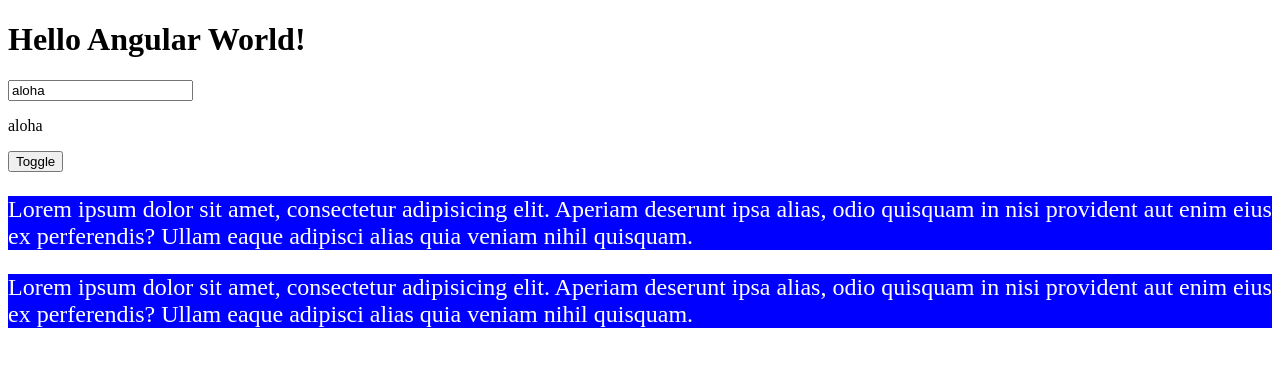
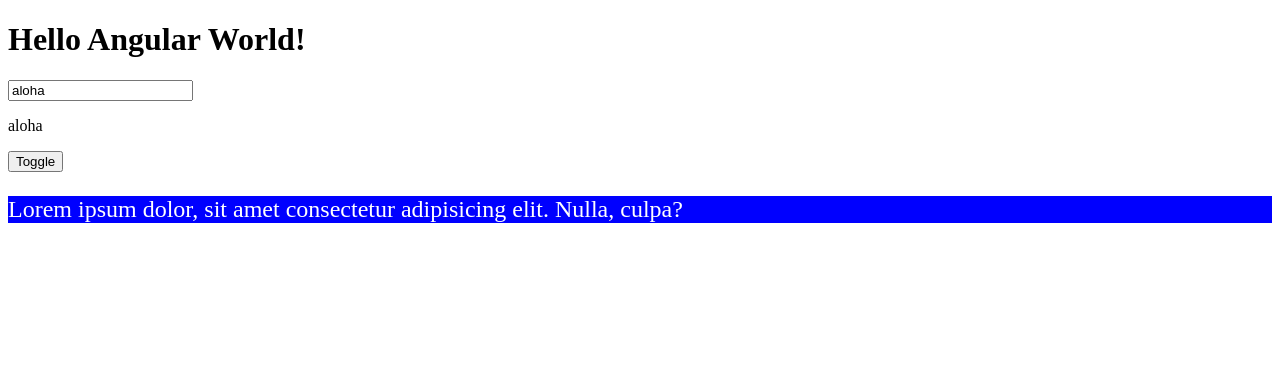
Before and after one commit to gegorov/angular-basics, an Angular app: page / in a window 1280 px wide. Shown: the top 366 px of the page. Built offline with nearby package versions, Linux system fonts and the light colour scheme.

Commit message:
section 2 ngif else

```diff
--- a/src/app/app.component.html
+++ b/src/app/app.component.html
@@ -3,31 +3,13 @@
 <input type="text" [(ngModel)]="title" />
 
 <p>{{ title }}</p>
-<button (click)="backgroundToggle = !backgroundToggle">Toggle</button>
+<button (click)="toggle = !toggle">Toggle</button>
 
-<!-- <div
-    [ngStyle]="{
-        width: '200px',
-        height: '200px',
-        borderRadius: '5px',
-        border: '1px solid #ccc',
-        background: backgroundToggle ? 'red' : 'blue'
-    }"
-></div> -->
-
-<p
-    [ngClass]="{
-        red: backgroundToggle,
-        blue: !backgroundToggle
-    }"
->
-    Lorem ipsum dolor sit amet, consectetur adipisicing elit. Aperiam deserunt
-    ipsa alias, odio quisquam in nisi provident aut enim eius ex perferendis?
-    Ullam eaque adipisci alias quia veniam nihil quisquam.
+<p *ngIf="toggle; else blueP" class="red">
+    Lorem, ipsum dolor sit amet consectetur adipisicing elit. Repudiandae, quam.
 </p>
-
-<p [class.blue]="!backgroundToggle" [class.red]="backgroundToggle">
-    Lorem ipsum dolor sit amet, consectetur adipisicing elit. Aperiam deserunt
-    ipsa alias, odio quisquam in nisi provident aut enim eius ex perferendis?
-    Ullam eaque adipisci alias quia veniam nihil quisquam.
-</p>
+<ng-template #blueP>
+    <p class="blue">
+        Lorem ipsum dolor, sit amet consectetur adipisicing elit. Nulla, culpa?
+    </p>
+</ng-template>
--- a/src/app/app.component.ts
+++ b/src/app/app.component.ts
@@ -7,7 +7,7 @@
 })
 export class AppComponent {
     title = 'aloha';
-    backgroundToggle = false;
+    toggle = false;
 
     onInput(event: any) {
         this.title = event.target.value;
```
